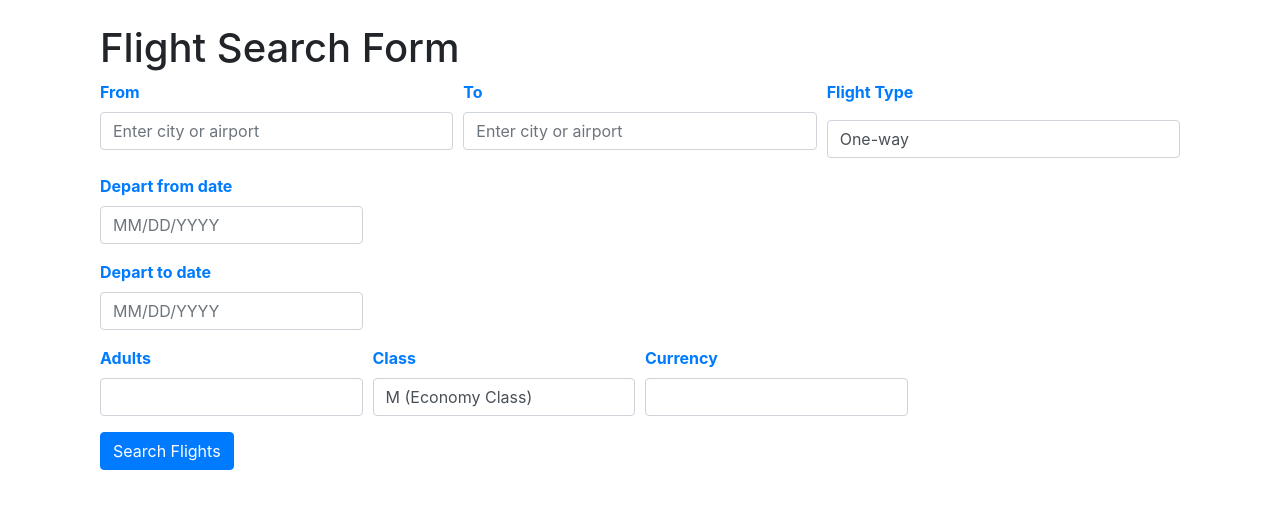
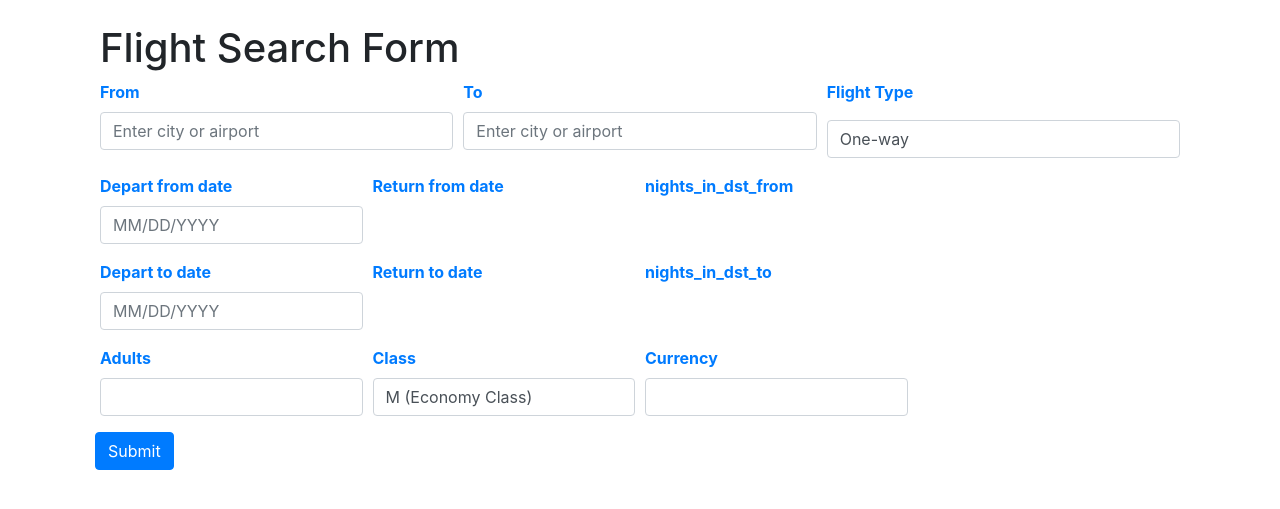
Before and after one commit to MichaelSc21/Airfare-flights-KIWI-API, a Flask app: page /flight_request in a window 1280 px wide. Shown: the part 56-565 px from the top of the page. Run offline with Flask 3, Linux system fonts and the light colour scheme; some libraries are stand-ins or nearby versions.

Commit message:
updated flight_request rendering, needs improvement
Added code to make the form render dynamicallt, however perhaps I need to createa a JS function to render only a part of the form and still have it submitted properly.

```diff
--- a/flask_app/forms.py
+++ b/flask_app/forms.py
@@ -1,5 +1,5 @@
 from flask_wtf import FlaskForm
-from wtforms import StringField, IntegerField, SelectField
+from wtforms import StringField, IntegerField, SelectField, SubmitField
 from wtforms.validators import InputRequired, Length, NumberRange
 
 class FlightRequestForm(FlaskForm):
@@ -21,3 +21,4 @@ class FlightRequestForm(FlaskForm):
                                            ('C', 'C (Business Class)'),
                                            ('F', 'F (First Class)')], validators=[InputRequired()])
     limit = IntegerField('Limit', validators=[NumberRange(min=0)])
+    submit = SubmitField('Submit')
--- /dev/null
+++ b/flask_app/static/flight_request.js
@@ -0,0 +1,22 @@
+var inputFields = document.querySelectorAll('[class*="disappear"]');
+for (var i = 0; i < inputFields.length; i++) {
+                var inputField = inputFields[i];
+                inputField.style.display = 'none';
+            };
+document.querySelector('[class*="flight_type"]').addEventListener("change", function() {
+        // Get selected flight type
+        var flightType = this.value;
+
+        // Toggle visibility of return date and nights in destination fields
+        if (flightType === "One-way") {
+            for (var i = 0; i < inputFields.length; i++) {
+                var inputField = inputFields[i];
+                inputField.style.display = 'none';
+            };
+        } else if (flightType === 'Round') {
+            for (var i = 0; i < inputFields.length; i++) {
+                var inputField = inputFields[i];
+                inputField.style.display = 'block';
+            };
+        };
+    });
--- a/flask_app/templates/flight_request.html
+++ b/flask_app/templates/flight_request.html
@@ -35,13 +35,13 @@
                     <label for="{{ form.date_from.id }}">Depart from date</label>
                     {{ form.date_from(class="form-control", placeholder="MM/DD/YYYY") }}
                 </div>
-                <div class="form-group col-md-3 disappear">
+                <div class="form-group col-md-3 ">
                     <label for="{{ form.return_from.id }}", class="return_from">Return from date</label>
-                    {{ form.return_from(class="form-control return_from", placeholder="MM/DD/YYYY") }}
+                    {{ form.return_from(class="form-control return_from disappear", placeholder="MM/DD/YYYY") }}
                 </div>
-                <div class="form-group col-md-3 disappear">
+                <div class="form-group col-md-3 ">
                     <label for="{{ form.nights_in_dst_from.id }}", class="nights_in_dst_from">nights_in_dst_from</label>
-                    {{ form.nights_in_dst_from(class="form-control nights_in_dst_from") }}
+                    {{ form.nights_in_dst_from(class="form-control nights_in_dst_from disappear") }}
                 </div>
             </div>
 
@@ -51,13 +51,13 @@
                     <label for="{{ form.date_to.id }}", class="date_to">Depart to date</label>
                     {{ form.date_to(class="form-control date_to", placeholder="MM/DD/YYYY") }}
                 </div>
-                <div class="form-group col-md-3 disappear">
+                <div class="form-group col-md-3 ">
                     <label for="{{ form.return_to.id }}", class="return_to">Return to date</label>
-                    {{ form.return_to(class="form-control return_to", placeholder="MM/DD/YYYY") }}
+                    {{ form.return_to(class="form-control return_to disappear" , placeholder="MM/DD/YYYY") }}
                 </div>
-                <div class="form-group col-md-3 disappear">
+                <div class="form-group col-md-3 ">
                     <label for="{{ form.nights_in_dst_to.id }}", class="nights_in_dst_to">nights_in_dst_to</label>
-                    {{ form.nights_in_dst_to(class="form-control nights_in_dst_to") }}
+                    {{ form.nights_in_dst_to(class="form-control nights_in_dst_to disappear") }}
                 </div>
             </div>
 
@@ -77,11 +77,13 @@
                 </div>
             </div>
             <!-----------------------------------------------THE FIELDS TO MAKE DISAPPEAR ARE HERE---------------------------------------------->
+            <div class="form-row">
+                {{ form.submit(class="btn btn-primary") }}
+
+            </div>
 
 
 
-
-            <button type="submit" class="btn btn-primary">Search Flights</button>
         </form>
     </div>
 
@@ -123,12 +125,13 @@
             document.getElementsByClassName("nights_in_dst_to").value = "";
         }
     </script>
-    -->
+--
+
     <script>
         var inputFields = document.querySelectorAll('[class*="disappear"]');
         for (var i = 0; i < inputFields.length; i++) {
                         var inputField = inputFields[i];
-                        inputField.style.display = 'none'
+                        inputField.style.display = 'none';
                     };
         document.querySelector('[class*="flight_type"]').addEventListener("change", function() {
                 // Get selected flight type
@@ -138,17 +141,19 @@
                 if (flightType === "One-way") {
                     for (var i = 0; i < inputFields.length; i++) {
                         var inputField = inputFields[i];
-                        inputField.style.display = 'none'
+                        inputField.style.display = 'none';
                     };
                 } else if (flightType === 'Round') {
                     for (var i = 0; i < inputFields.length; i++) {
                         var inputField = inputFields[i];
-                        inputField.style.display = 'block'
+                        inputField.style.display = 'block';
                     };
                 };
             });
 
     </script>
+-->
+    <script src="{{ url_for('static',filename = 'flight_request.js') }}"></script>
 </body>
 </html>
 
```
